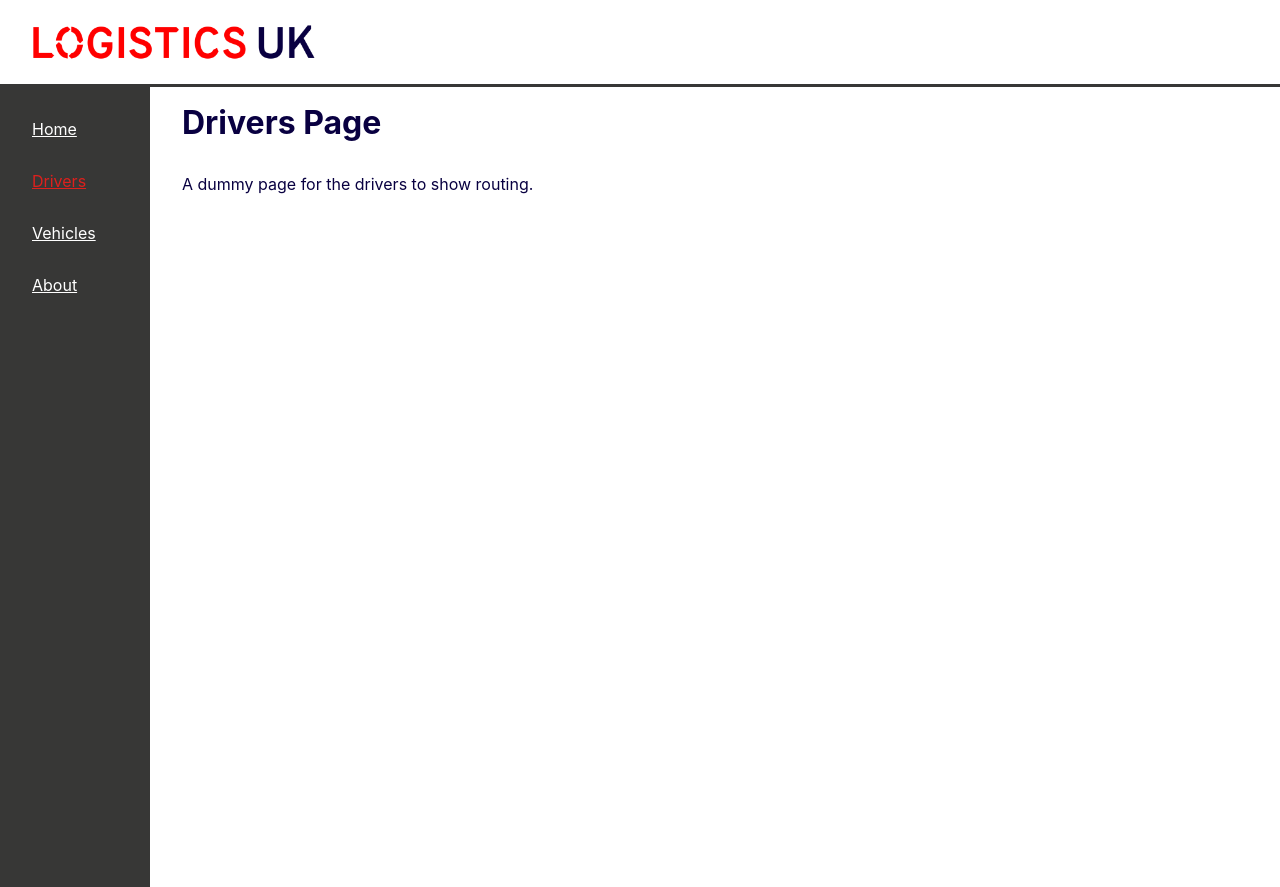
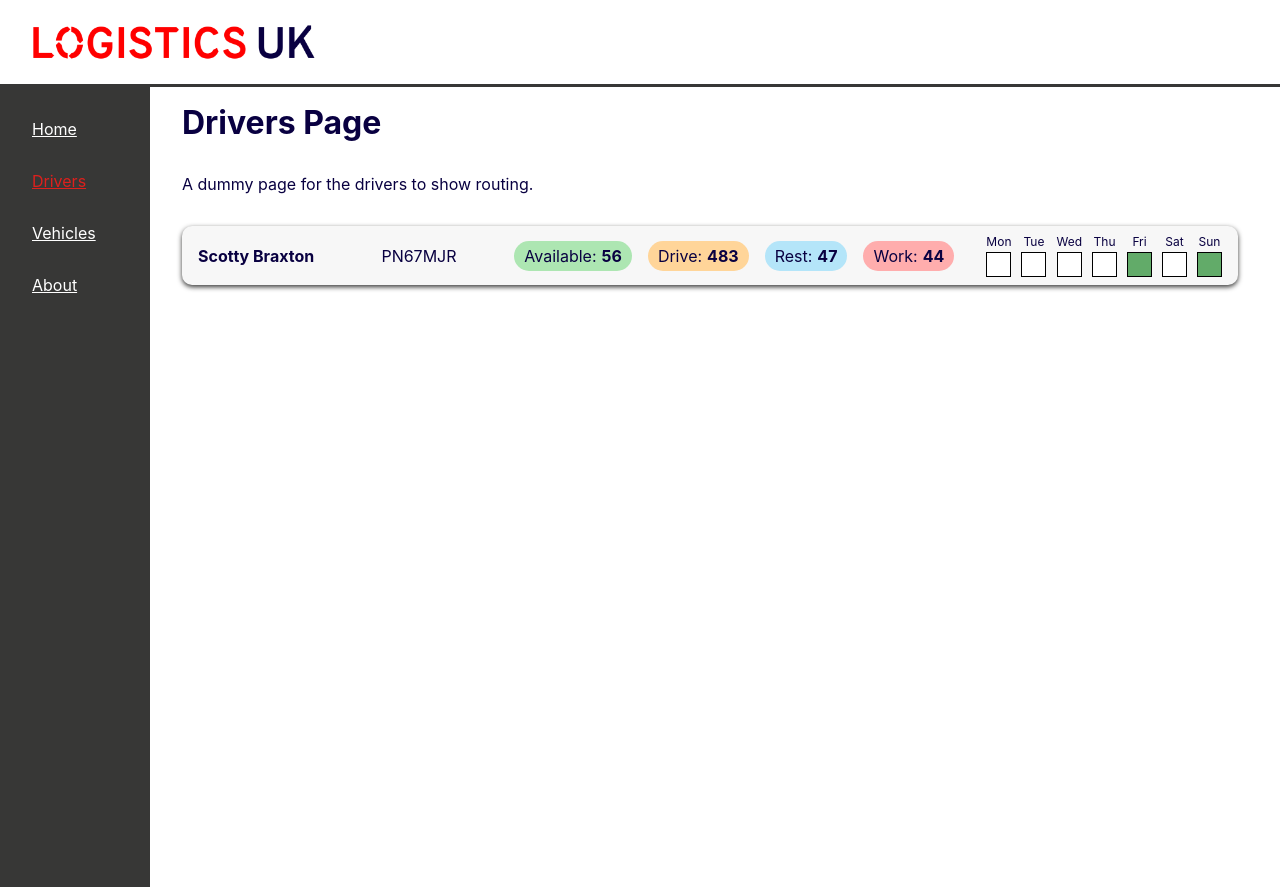
Before and after one commit to jimovan/driver-app, a React (Create React App) app: page /drivers in a window 1280 px wide. Built offline with nearby package versions, Linux system fonts and the light colour scheme; the HTML template or start-up script is replaced by a standard one.

Commit message:
split driver panel into new component

```diff
--- a/src/ActivityDateGrid.js
+++ b/src/ActivityDateGrid.js
@@ -44,8 +44,8 @@ const ActivityDateGrid = (props) => {
 
     return (
         <div className='activity--grid'>
-            {dates.map((date) =>
-                <div class='activity--date' key={date}>
+            {dates.map((date, index) =>
+                <div className='activity--date' key={index}>
                     <span>{date.Day}</span>
                     <span className={hasActivityForDate(traces, date.Date)}></span>
                 </div>
--- /dev/null
+++ b/src/DriverOverview.js
@@ -0,0 +1,18 @@
+import ActivityBreakdown from './ActivityBreakdown';
+import ActivityDateGrid from './ActivityDateGrid';
+
+const DriverOverview = (props) => {
+
+    const driver = props.driver;
+
+    return (
+        <div className='driver--panel'>
+            <span className='bold'>{`${driver.forename} ${driver.surname}`}</span>
+            <span >{driver.vehicleRegistration}</span>
+            <ActivityBreakdown traces={driver.traces} />
+            <ActivityDateGrid traces={driver.traces} />
+        </div>
+    );
+}
+
+export default DriverOverview;
--- a/src/DriverReport.js
+++ b/src/DriverReport.js
@@ -1,5 +1,4 @@
-import ActivityBreakdown from './ActivityBreakdown';
-import ActivityDateGrid from './ActivityDateGrid';
+import DriverOverview from './DriverOverview';
 import data from './data/drivers.json';
 import { useState } from 'react';
 
@@ -33,12 +32,7 @@ const DriverReport = () => {
 
             <div className='driver--container'>
                 {drivers.map((driver) =>
-                    <div className='driver--panel' key={driver.driverID}>
-                        <span className='bold'>{`${driver.forename} ${driver.surname}`}</span>
-                        <span >{driver.vehicleRegistration}</span>
-                        <ActivityBreakdown traces={driver.traces} />
-                        <ActivityDateGrid traces={driver.traces} />
-                    </div>
+                    <DriverOverview key={driver.driverID} driver={driver}/>
                 )}
             </div>
 
--- a/src/Drivers.js
+++ b/src/Drivers.js
@@ -1,9 +1,18 @@
+import DriverOverview from "./DriverOverview";
+import data from './data/drivers.json';
+
 const Drivers = () => {
+
+    let randomNumber = Math.floor(Math.random() * data.data.length);
+    const driver = data.data[randomNumber];
+
     return (
         <>
             <h1>Drivers Page</h1>
             <p>A dummy page for the drivers to show routing.</p>
+            <DriverOverview driver={driver}/>
         </>
+
     );
 }
 
```
